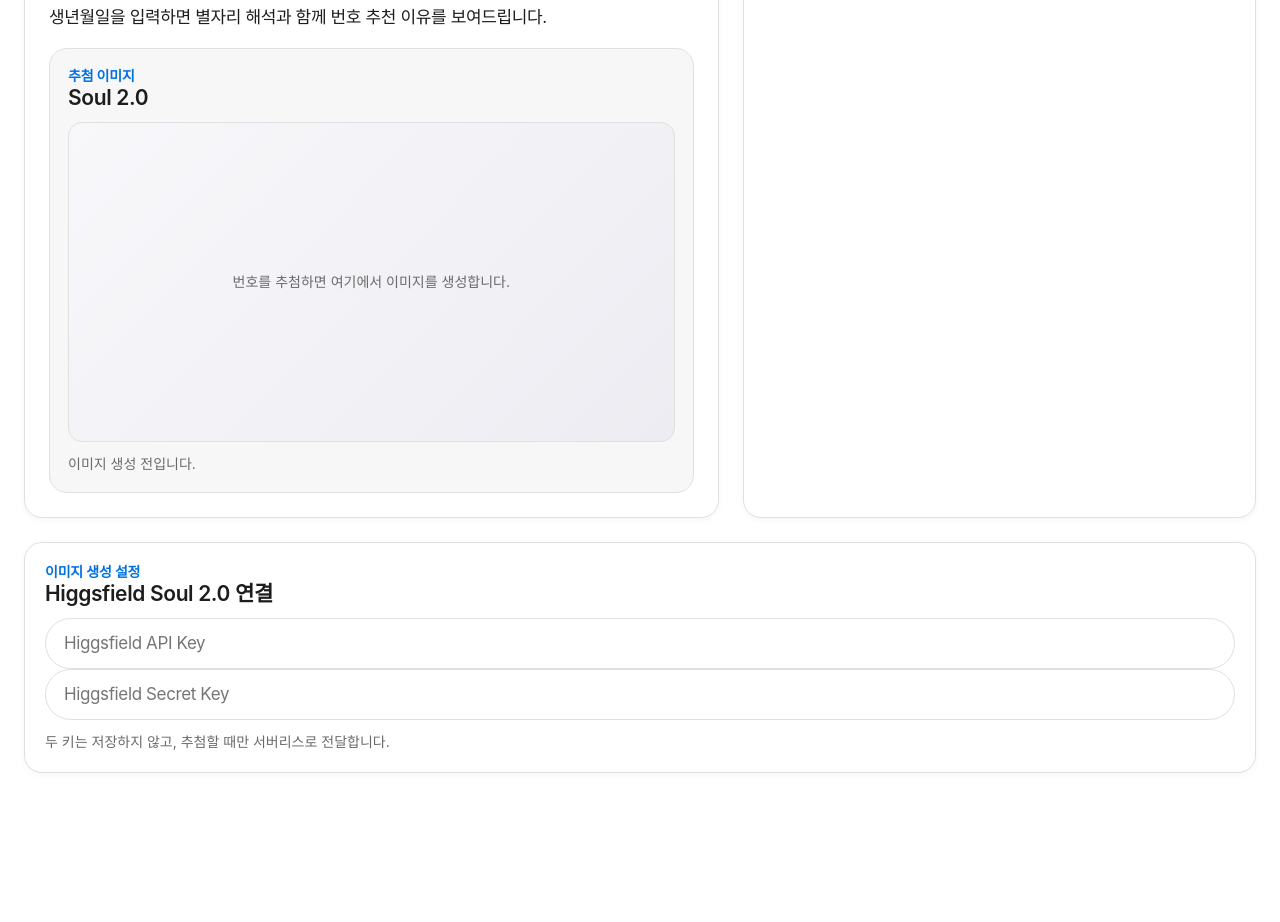
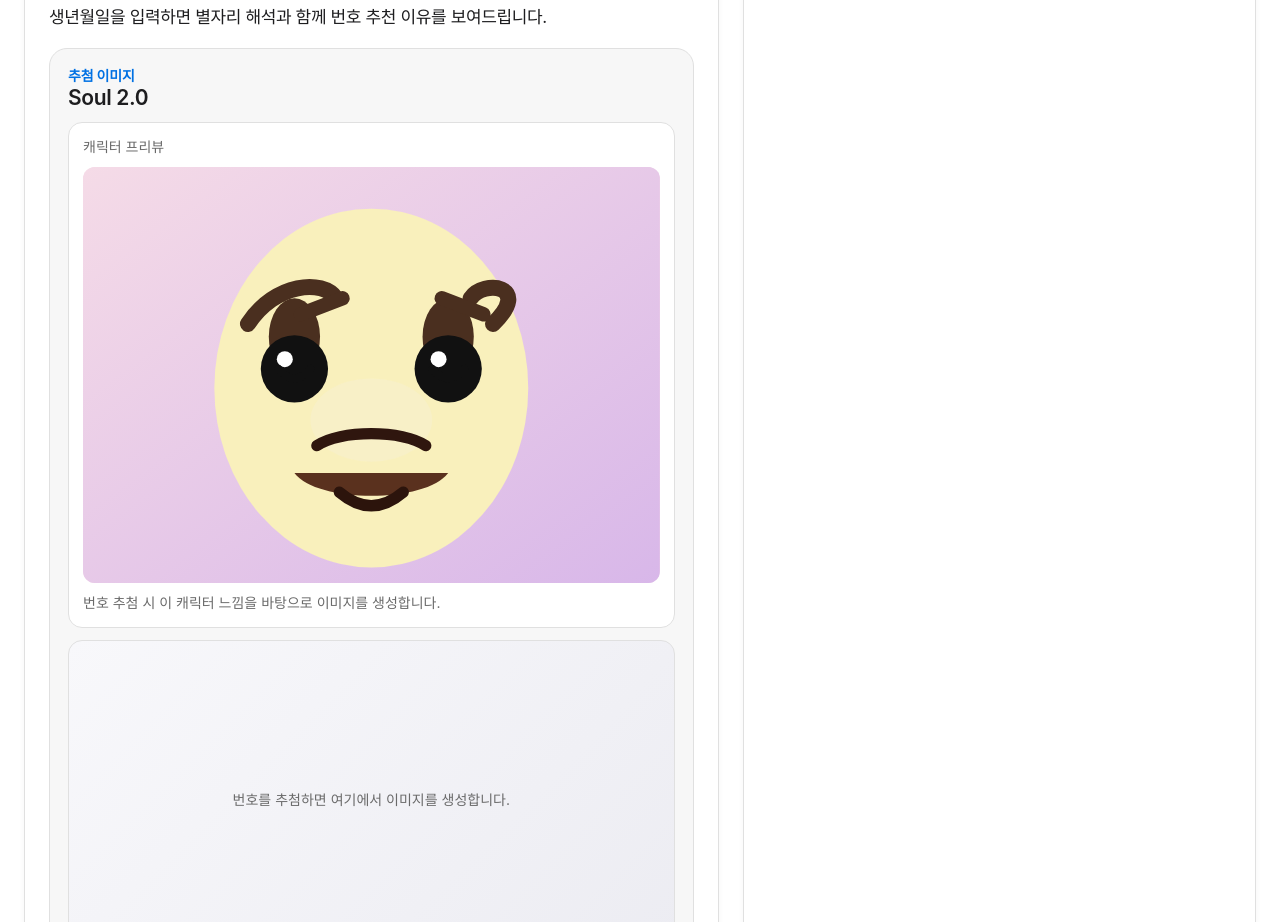
Before and after one commit to megs491-sudo/20260728, a plain HTML site: page index.html in a window 1280 px wide. Shown: the part 820-1742 px from the top of the page. Before the commit the page ends 1657 px from the top, so only its background shows below. Drawn offline with Linux system fonts and the light colour scheme.

Commit message:
Add character preview for Higgsfield image

```diff
--- a/index.html
+++ b/index.html
@@ -264,6 +264,21 @@
       display:grid;
       gap:12px;
     }
+    .character-preview{
+      padding:14px;
+      border-radius:14px;
+      background:#fff;
+      border:1px solid var(--divider);
+      display:grid;
+      gap:10px;
+    }
+    .character-preview svg{
+      width:100%;
+      height:auto;
+      display:block;
+      border-radius:12px;
+      background:linear-gradient(135deg, #f7dce9, #e8c7e7);
+    }
     .image-wrap{
       min-height:320px;
       border-radius:14px;
@@ -435,6 +450,36 @@
               <div class="zodiac">추첨 이미지</div>
               <h3 style="font-size:21px; line-height:1.19;">Soul 2.0</h3>
             </div>
+          </div>
+          <div class="character-preview">
+            <div class="muted" style="margin:0;">캐릭터 프리뷰</div>
+            <svg viewBox="0 0 360 260" aria-label="캐릭터 프리뷰">
+              <rect width="360" height="260" fill="url(#bgPreview)"/>
+              <defs>
+                <linearGradient id="bgPreview" x1="0" x2="1" y1="0" y2="1">
+                  <stop offset="0%" stop-color="#f5dbe7"/>
+                  <stop offset="100%" stop-color="#d8b7e9"/>
+                </linearGradient>
+              </defs>
+              <ellipse cx="180" cy="138" rx="98" ry="112" fill="#f9f0bc"/>
+              <ellipse cx="132" cy="106" rx="16" ry="24" fill="#4a2f1f"/>
+              <ellipse cx="228" cy="106" rx="16" ry="24" fill="#4a2f1f"/>
+              <path d="M103 98 C120 72, 150 70, 158 82" stroke="#4a2f1f" stroke-width="10" stroke-linecap="round" fill="none"/>
+              <path d="M242 82 C250 70, 281 74, 256 98" stroke="#4a2f1f" stroke-width="10" stroke-linecap="round" fill="none"/>
+              <circle cx="132" cy="126" r="21" fill="#111"/>
+              <circle cx="228" cy="126" r="21" fill="#111"/>
+              <circle cx="126" cy="120" r="5" fill="#fff"/>
+              <circle cx="222" cy="120" r="5" fill="#fff"/>
+              <path d="M122 126 Q132 138 142 126" stroke="#111" stroke-width="5" fill="none" stroke-linecap="round"/>
+              <path d="M218 126 Q228 138 238 126" stroke="#111" stroke-width="5" fill="none" stroke-linecap="round"/>
+              <path d="M136 92 L162 82" stroke="#4a2f1f" stroke-width="9" stroke-linecap="round"/>
+              <path d="M224 82 L250 92" stroke="#4a2f1f" stroke-width="9" stroke-linecap="round"/>
+              <ellipse cx="180" cy="158" rx="38" ry="26" fill="#f8f0c7"/>
+              <path d="M146 174 C160 164, 200 164, 214 174" stroke="#2f160e" stroke-width="7" fill="none" stroke-linecap="round"/>
+              <path d="M132 191 C146 210, 214 210, 228 191" fill="#5a311e"/>
+              <path d="M160 203 Q180 220 200 203" stroke="#2c140c" stroke-width="7" fill="none" stroke-linecap="round"/>
+            </svg>
+            <div class="muted" style="margin:0;">번호 추첨 시 이 캐릭터 느낌을 바탕으로 이미지를 생성합니다.</div>
           </div>
           <div class="image-wrap" id="imageWrap">
             <div class="image-placeholder" id="imagePlaceholder">번호를 추첨하면 여기에서 이미지를 생성합니다.</div>
@@ -654,11 +699,12 @@
       }
 
       const prompt = [
-        'A dreamy, cute portrait inspired by lottery numbers.',
+        'Create a cute character portrait matching this reference style:',
+        'round bald head, pale yellow skin tone, brown side hair blocks, thick brown eyebrows, sparkling black eyes with star-like highlights, small nose, dark brown mustache and mouth, soft pink textured background.',
         `Zodiac: ${result.zodiac.name}. Traits: ${result.zodiac.trait}.`,
-        `Numbers: ${result.numbers.main.join(', ')} plus bonus ${result.numbers.bonus}.`,
-        'Soft pastel background, charming expressive face, polished AI illustration, centered composition, clean and premium look.',
-        'Use the provided reference image style: round face, sparkling eyes, playful brows, soft pink backdrop, toy-like but premium.'
+        `Lottery numbers: ${result.numbers.main.join(', ')} plus bonus ${result.numbers.bonus}.`,
+        'Keep the face centered, slightly quirky, toy-like, glossy, and premium.',
+        'Make the character look like a friendly mascot for lottery numbers.'
       ].join(' ');
 
       setImageLoading('이미지를 생성 중입니다...');
```
